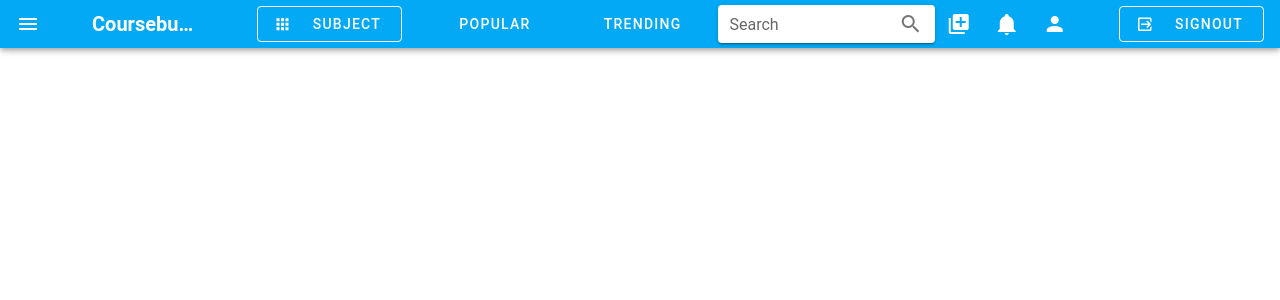
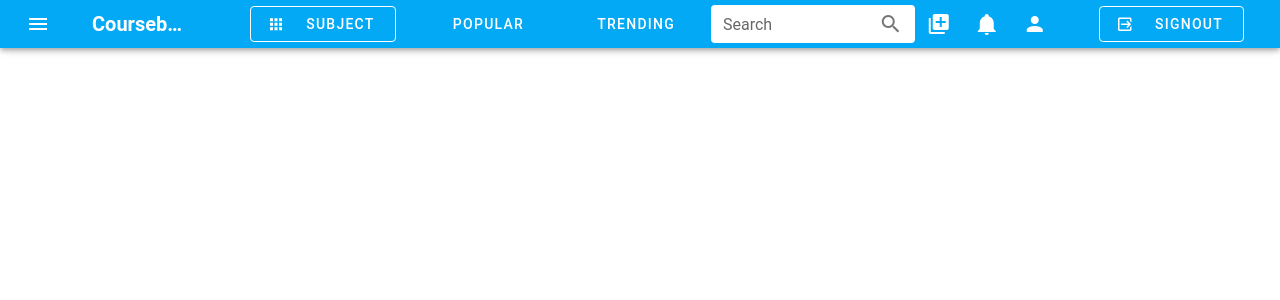
Before and after one commit to songhenglay/coursebucket-frontend, a Vue app: page /#/ in a window 1280 px wide. Shown: the top 300 px of the page. Built offline with nearby package versions, Linux system fonts and the light colour scheme.

Commit message:
made the search field flat

```diff
--- a/src/layouts/Navbar.vue
+++ b/src/layouts/Navbar.vue
@@ -1,7 +1,7 @@
 <template>
   <div>
-    <v-app-bar color="primary" dense dark>
-      <v-app-bar-nav-icon></v-app-bar-nav-icon>
+    <v-app-bar color="primary" dense dark class="px-5">
+      <v-app-bar-nav-icon small></v-app-bar-nav-icon>
 
       <v-toolbar-title class="font-weight-bold ml-5 mr-10"
         >Coursebucket.</v-toolbar-title
@@ -20,6 +20,7 @@
       <v-spacer></v-spacer>
       <v-text-field
         light
+        flat
         append-icon="mdi-magnify"
         v-model="searchText"
         solo
```
